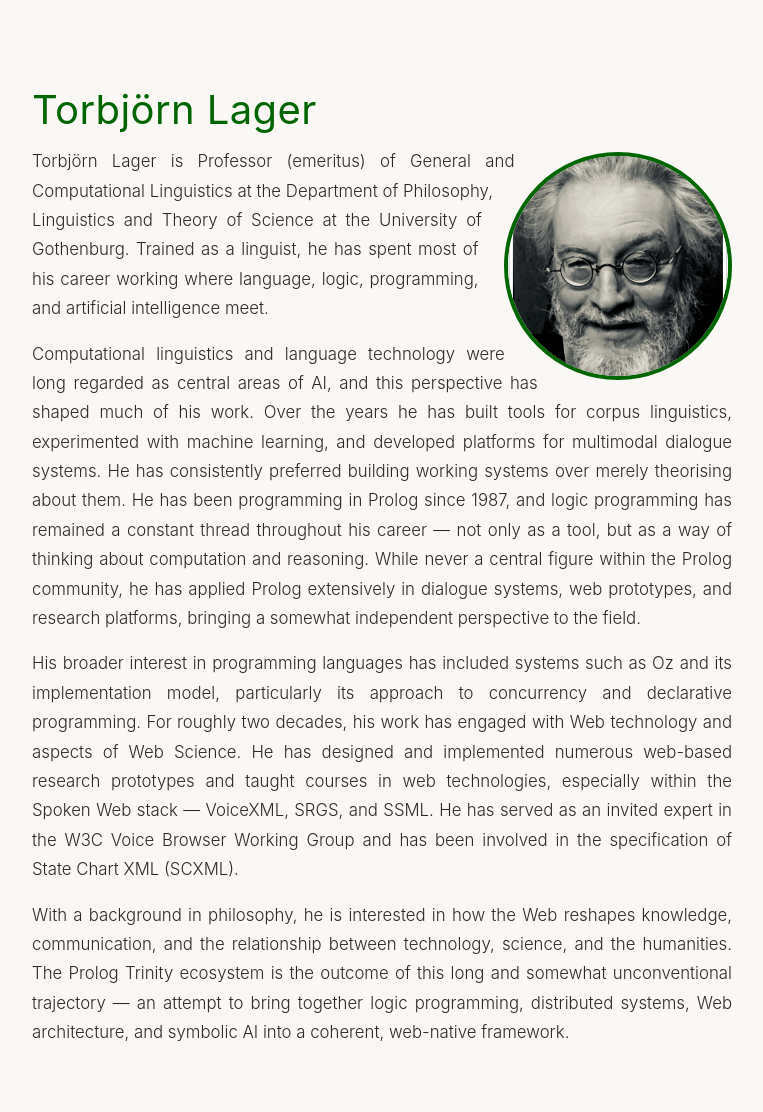
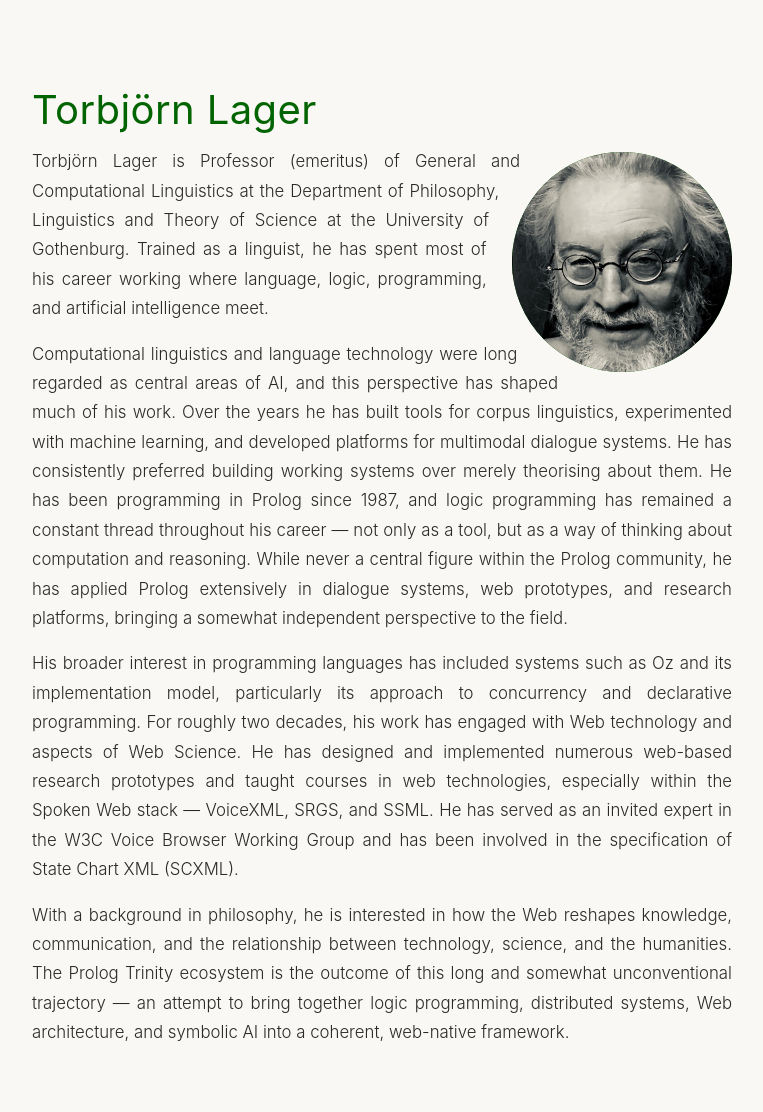
Before and after one commit to torbjornlager/book-project-home, a Jekyll site: the page author.html, which Jekyll copies as it is, in a window 1280 px wide. Shown: the whole page, without its empty margins (258-1021 px from the left). Built offline with Jekyll 4.4.1, drawn with Linux system fonts in a browser that asks for light colours.

Commit message:
Use inset frame and update portrait image
Replace the border-based circular frame with an inset box-shadow so the circular frame doesn't shrink the portrait. Update author.html to reference the new assets/img/torbjorn2.jpeg and add the new image asset.

```diff
--- a/author.html
+++ b/author.html
@@ -44,7 +44,7 @@
       border-radius: 50%;
       overflow: hidden;
       shape-outside: circle(50%);
-      border: 4px solid darkgreen;   /* circular frame */
+      box-shadow: inset 0 0 0 4px darkgreen; /* frame without shrinking image */
     }
     .portrait img {
       width: 100%;
@@ -78,7 +78,7 @@
   <h1>Torbjörn Lager</h1>
   <div class="clearfix">
     <div class="portrait">
-      <img src="assets/img/torbjorn.jpeg" alt="Torbjörn Lager">
+      <img src="assets/img/torbjorn2.jpeg" alt="Torbjörn Lager">
     </div>
     <p>
       Torbjörn Lager is Professor (emeritus) of General and Computational Linguistics
```
Also changed, not shown: assets/img/torbjorn2.jpeg (added).
